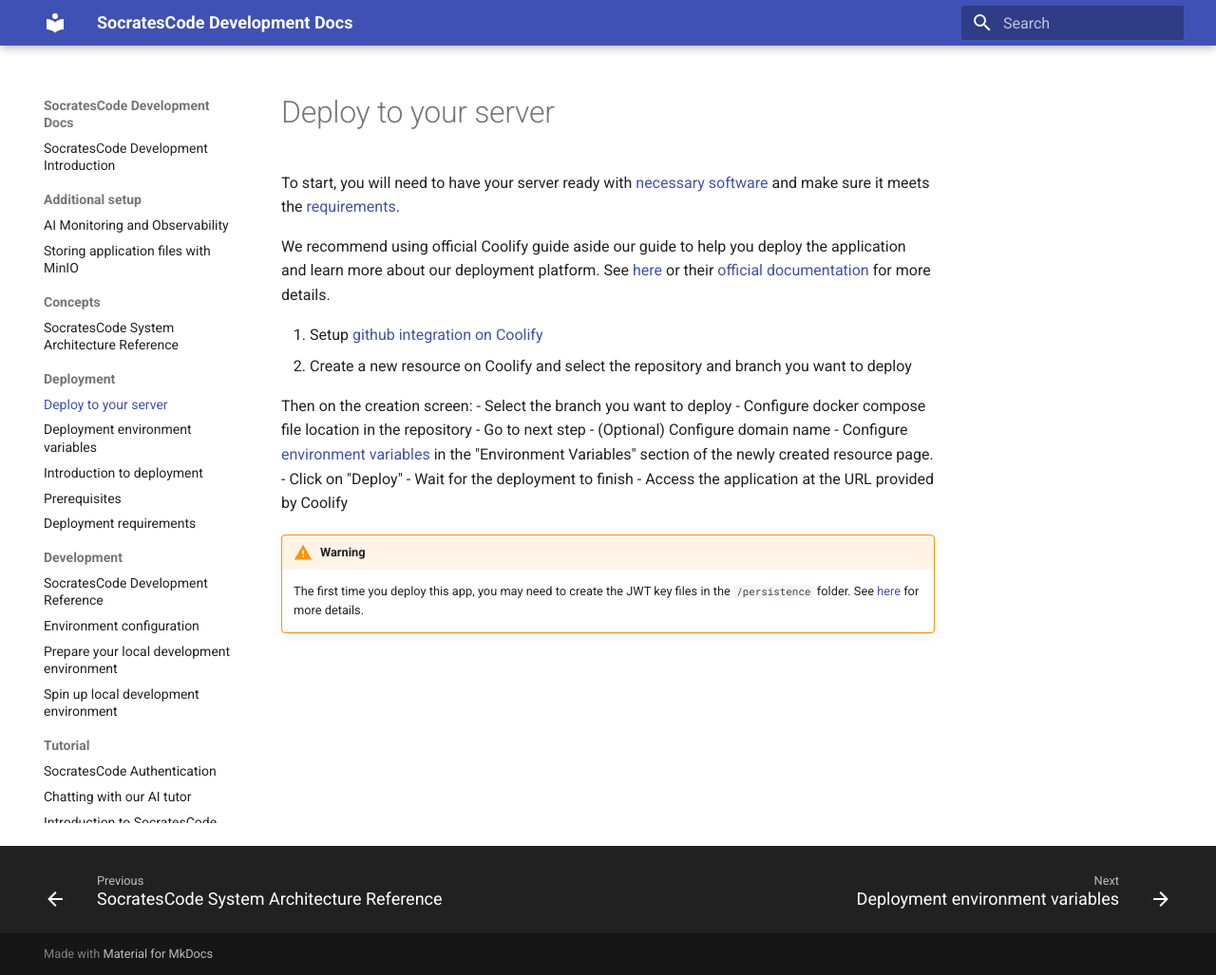
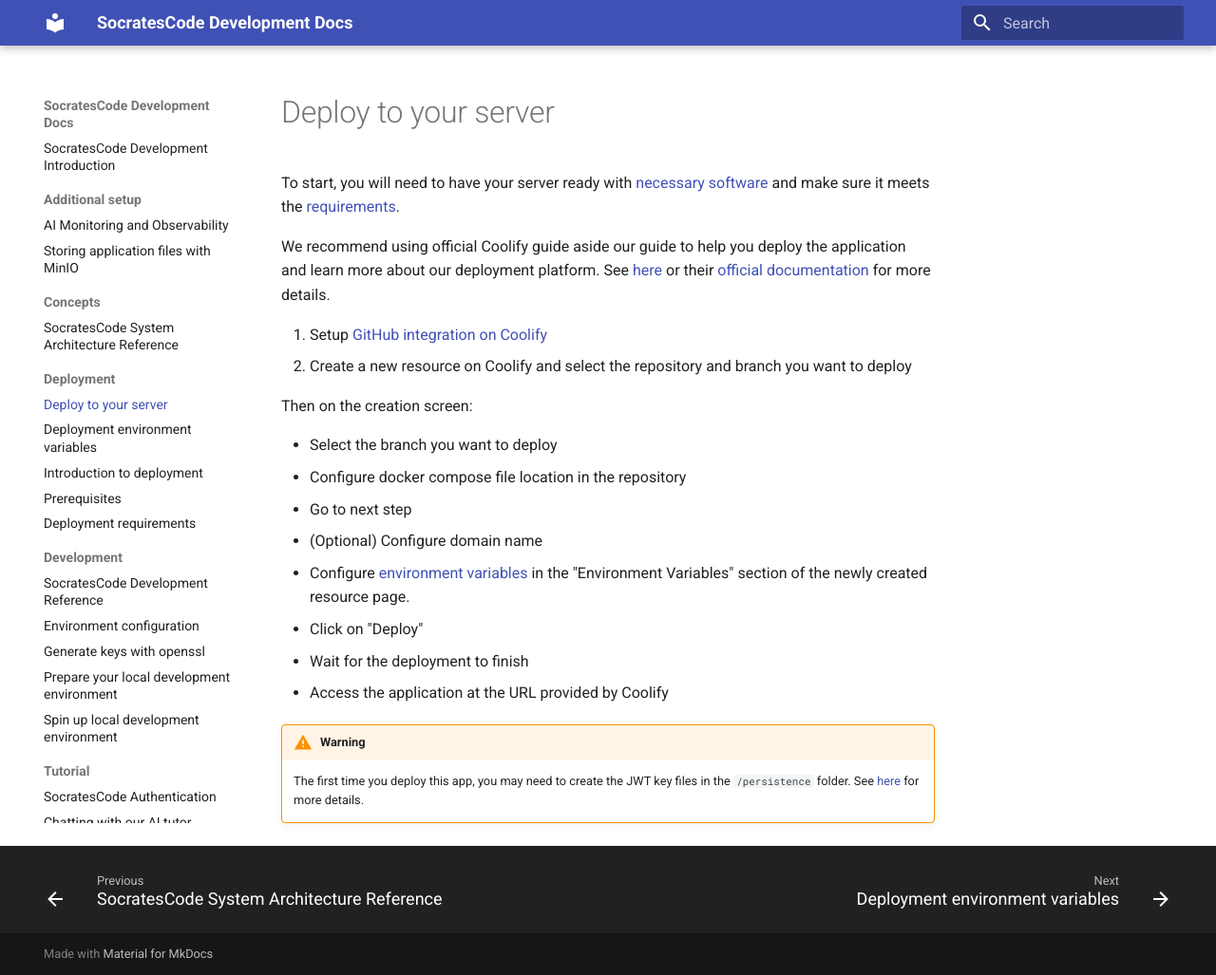
Before and after one commit to SocratesCodes/doc, an MkDocs documentation site: the page built from docs/deployment/deployment.md, in a window 1280 px wide and 1027 px high. Shown: the whole window at 95% size. Built offline with MkDocs 1.6.1 and Material for MkDocs 9.7.7, drawn with Linux system fonts in a browser that asks for light colours.

```diff
--- a/docs/deployment/deployment.md
+++ b/docs/deployment/deployment.md
@@ -6,10 +6,11 @@ To start, you will need to have your server ready with
 
 We recommend using official Coolify guide aside our guide to help you deploy the application and learn more about our deployment platform. See [here](https://coolify.io/docs/knowledge-base/docker/compose) or their [official documentation](https://coolify.io/docs/get-started/introduction) for more details.
 
-1. Setup [github integration on Coolify](https://coolify.io/docs/knowledge-base/git/github/integration)
+1. Setup [GitHub integration on Coolify](https://coolify.io/docs/knowledge-base/git/github/integration)
 2. Create a new resource on Coolify and select the repository and branch you want to deploy
 
 Then on the creation screen:
+
 - Select the branch you want to deploy
 - Configure docker compose file location in the repository
 - Go to next step
```
Also changed, not shown: docs/additional setup/langfuse.md (+1 -1 lines), docs/additional setup/minio.md (+6 -4 lines), docs/development/keys.md (added, +12 -0 lines), docs/index.md (+1 -0 lines), docs/tutorial/auth.md (+1 -0 lines).
